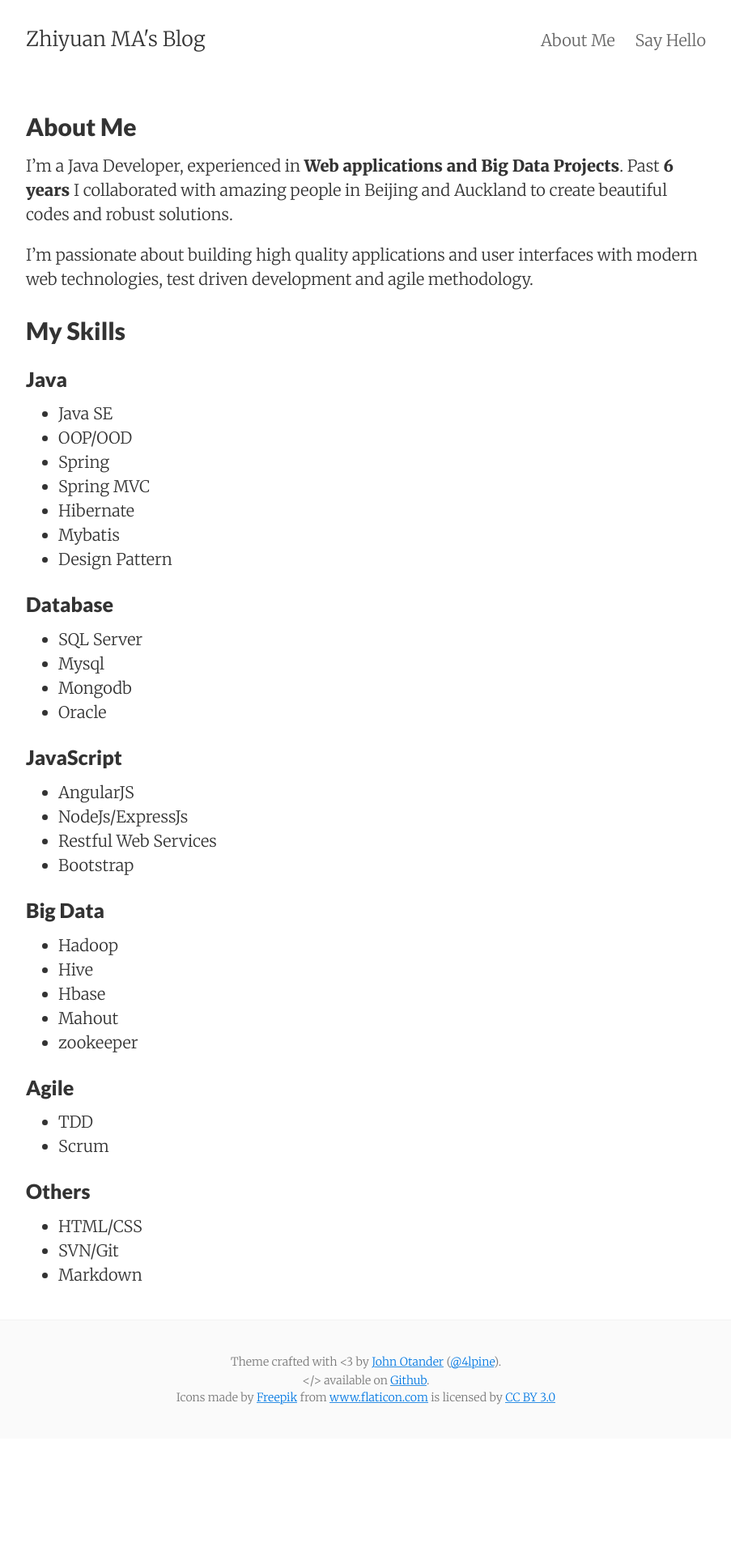
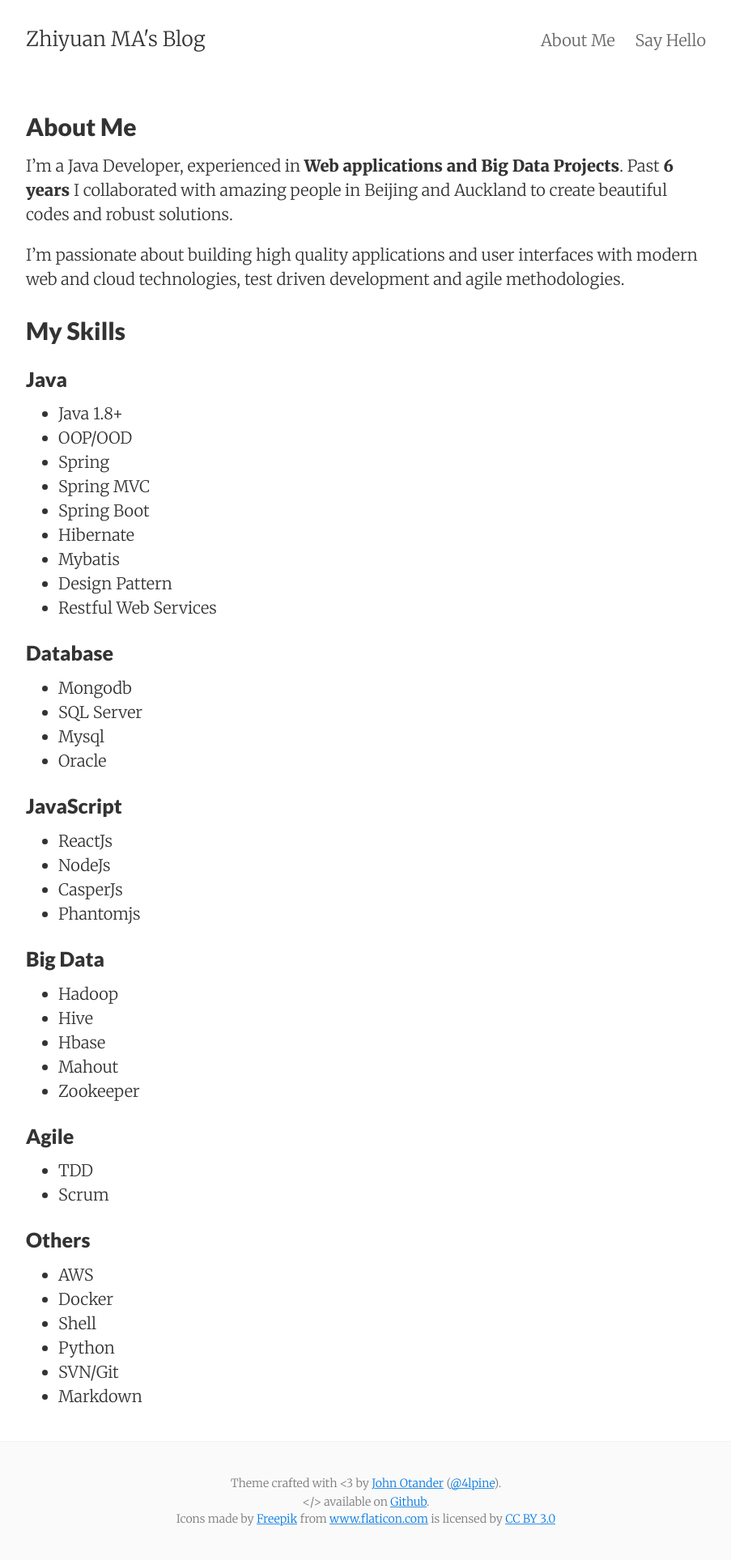
Before and after one commit to zhiyuanMA/zhiyuanMA.github.io, a Jekyll site: the page built from about.md, in a window 1280 px wide. Shown: the whole page at 81% size, without its empty margins (188-1091 px from the left). Built offline with Jekyll 4.4.1, drawn with Linux system fonts in a browser that asks for light colours; before the commit the page ends 1777 px from its top, so only the background shows below that.

Commit message:
update personal profile

```diff
--- a/about.md
+++ b/about.md
@@ -8,7 +8,7 @@ tags: about
 I'm a Java Developer, experienced in <b>Web applications and Big Data Projects</b>. Past <b>6 years</b> I collaborated with amazing people in Beijing and Auckland to create beautiful codes and robust solutions.
 
 
-I’m passionate about building high quality applications and user interfaces with modern web technologies, test driven development and agile methodology.
+I’m passionate about building high quality applications and user interfaces with modern web and cloud technologies, test driven development and agile methodologies.
 
 
 ## My Skills
@@ -16,29 +16,31 @@ I’m passionate about building high quality applications and user interfaces wi
 
 ### Java
 
-* Java SE
+* Java 1.8+
 * OOP/OOD
 * Spring
 * Spring MVC
+* Spring Boot
 * Hibernate
 * Mybatis
 * Design Pattern
+* Restful Web Services
 
 
 ### Database
 
+* Mongodb
 * SQL Server
 * Mysql
-* Mongodb
 * Oracle
 
 
 ### JavaScript
 
-* AngularJS
-* NodeJs/ExpressJs
-* Restful Web Services
-* Bootstrap
+* ReactJs
+* NodeJs
+* CasperJs
+* Phantomjs
 
 
 ### Big Data
@@ -47,7 +49,7 @@ I’m passionate about building high quality applications and user interfaces wi
 * Hive
 * Hbase
 * Mahout
-* zookeeper
+* Zookeeper
 
 
 ### Agile
@@ -58,6 +60,9 @@ I’m passionate about building high quality applications and user interfaces wi
 
 ### Others
 
-* HTML/CSS
+* AWS
+* Docker
+* Shell
+* Python
 * SVN/Git
 * Markdown
```
